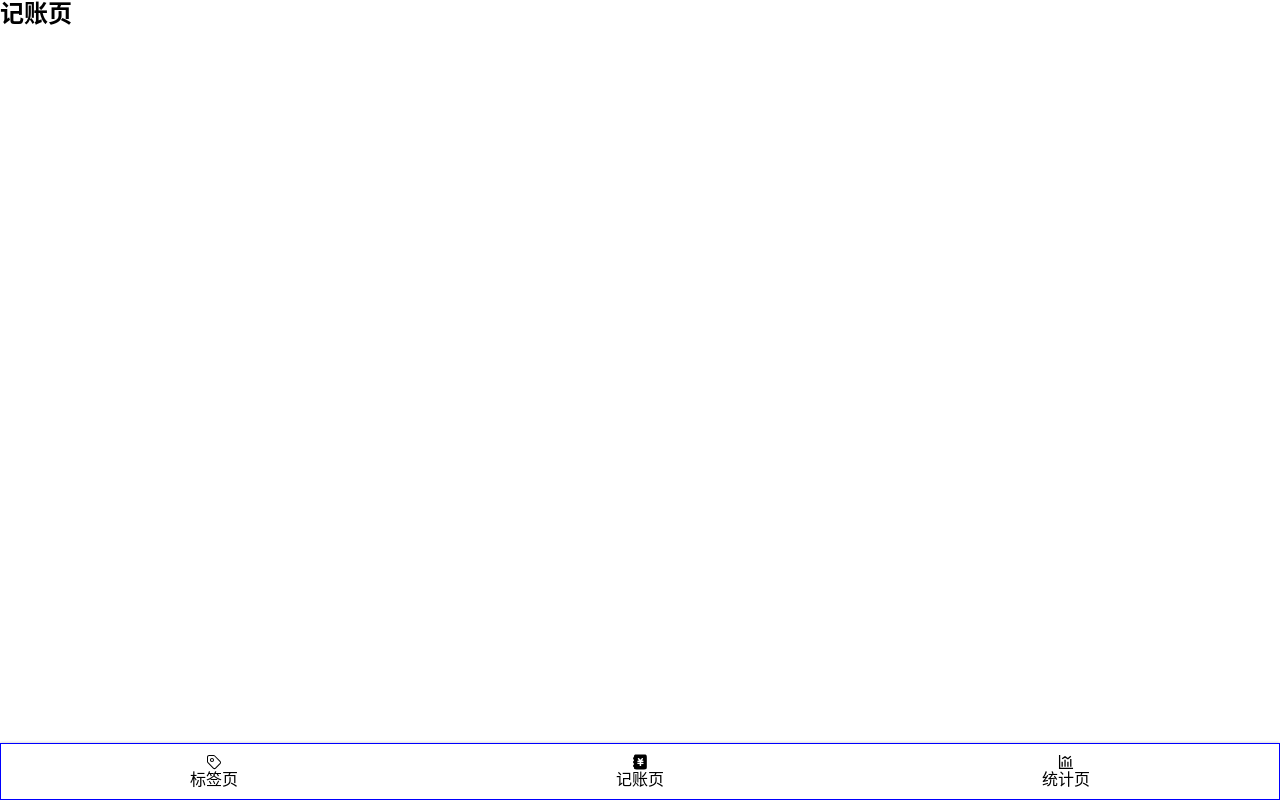
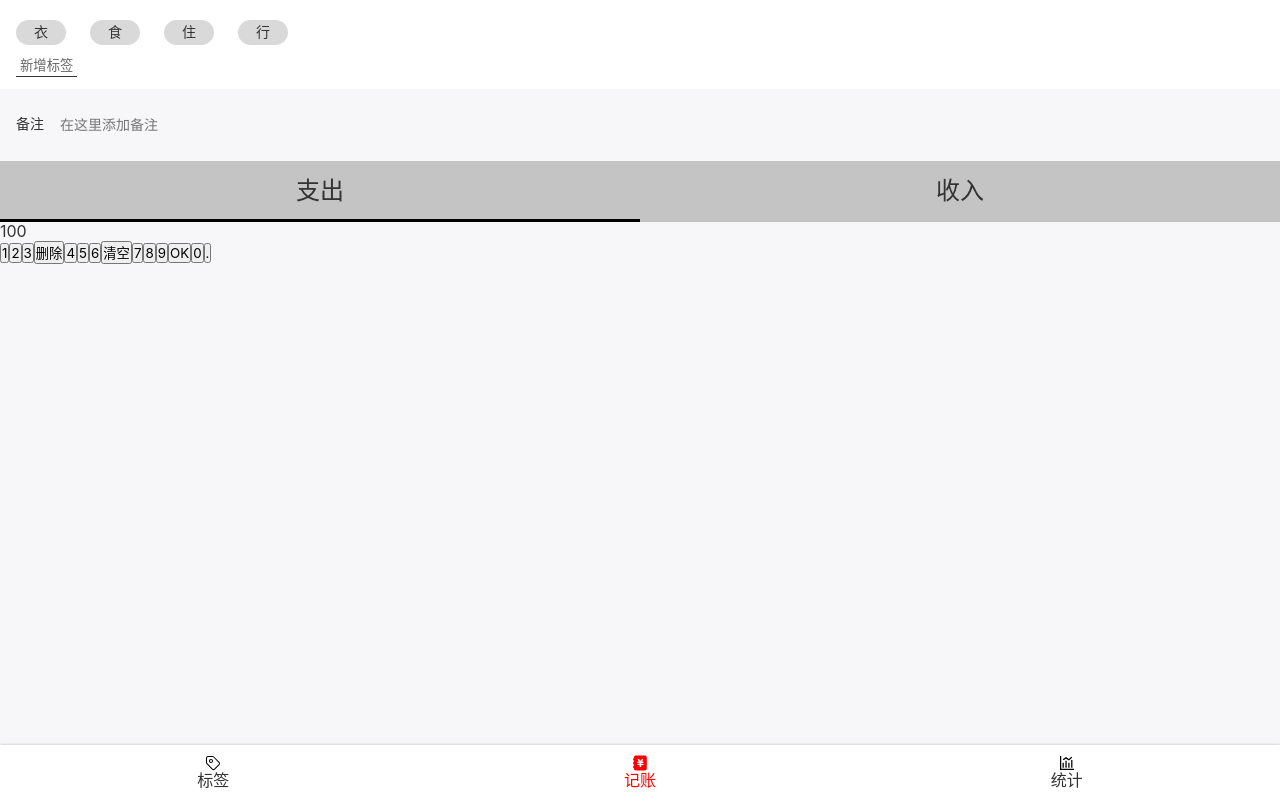
Before and after one commit to crazyones110/f_account, a React (Create React App) app: page /#/money in a window 1280 px wide. Built offline with nearby package versions, Linux system fonts and the light colour scheme.

Commit message:
feat: 类型和备注完成

```diff
--- a/src/App.tsx
+++ b/src/App.tsx
@@ -1,17 +1,18 @@
 import React from 'react'
-import {
-  HashRouter as Router,
-  Switch,
-  Route,
-  Redirect,
-} from 'react-router-dom'
+import { HashRouter as Router, Switch, Route, Redirect } from 'react-router-dom'
 import { Tags } from 'views/Tags'
 import { Money } from 'views/Money'
 import { Statistics } from 'views/Statistics'
 import { NoMatch } from 'views/NoMatch'
+import styled from 'styled-components'
+
+const AppWrapper = styled.div`
+  color: #333;
+`
 
 export default function App() {
   return (
+    <AppWrapper>
       <Router>
         {/* A <Switch> looks through its children <Route>s and
             renders the first one that matches the current URL. */}
@@ -32,5 +33,6 @@
         </Switch>
         {/* <Nav/> */}
       </Router>
+    </AppWrapper>
   )
 }
--- a/src/components/Nav.tsx
+++ b/src/components/Nav.tsx
@@ -1,12 +1,11 @@
 import React from 'react'
 import styled from 'styled-components'
-import { Link } from 'react-router-dom'
+import { NavLink } from 'react-router-dom'
 import { ReactComponent as Icon1 } from '../icons/tag.svg'
 import { ReactComponent as Icon2 } from '../icons/money.svg'
 import { ReactComponent as Icon3 } from 'icons/statistic.svg'
 const NavWrapper = styled.nav`
-  border: 1px solid blue;
-  /* line-height: 24px; */
+  background-color: #fff;
   box-shadow: 0 0 3px rgba(0, 0, 0, 0.25);
   > ul {
     display: flex;
@@ -18,6 +17,12 @@
         flex-direction: column;
         justify-content: center;
         align-items: center;
+        &.selected {
+          color: red;
+          svg path {
+            fill: red;
+          }
+        }
       }
     }
   }
@@ -49,22 +54,22 @@
     <NavWrapper>
       <ul>
         <li>
-          <Link to="/tags">
+          <NavLink to="/tags" activeClassName="selected">
             <TagIcon />
-            标签页
-          </Link>
+            标签
+          </NavLink>
         </li>
         <li>
-          <Link to="/money">
+          <NavLink to="/money" activeClassName="selected">
             <MoneyIcon />
-            记账页
-          </Link>
+            记账
+          </NavLink>
         </li>
         <li>
-          <Link to="/statistics">
+          <NavLink to="/statistics" activeClassName="selected">
             <StatisticsIcon />
-            统计页
-          </Link>
+            统计
+          </NavLink>
         </li>
       </ul>
     </NavWrapper>
--- a/src/index.scss
+++ b/src/index.scss
@@ -17,4 +17,11 @@
   font-family: $font-hei;
   font-size: 16px;
   line-height: 1.2;
+  background-color: #f7f6f8;
 }
+button {
+  font-family: inherit;
+}
+:focus {
+  outline: none;
+}
--- a/src/views/Money.tsx
+++ b/src/views/Money.tsx
@@ -1,10 +1,119 @@
 import { Layout } from 'components/Layout'
 import React from 'react'
+import styled from 'styled-components'
+
+const TagsSection = styled.section`
+  background: #fff;
+  padding: 12px 16px;
+  ol {
+    > li {
+      background: #d9d9d9;
+      border-radius: 18px;
+      display: inline-block;
+      padding: 4px 18px;
+      font-size: 14px;
+      margin: 8px 12px;
+      &:first-child {
+        margin-left: 0;
+      }
+    }
+  }
+  > button {
+    background: none;
+    border: none;
+    padding: 2px 4px;
+    border-bottom: 1px solid #333;
+    color: #666;
+  }
+`
+const NoteSection = styled.section`
+  padding: 0 16px;
+  font-size: 14px;
+  > label {
+    display: flex;
+    align-items: center;
+    > span {
+      margin-right: 16px;
+      white-space: nowrap;
+    }
+    > input {
+      display: block;
+      width: 100%;
+      height: 72px;
+      line-height: 72px;
+      background: none;
+      border: none;
+      font-size: 14px;
+    }
+  }
+`
+const CategorySection = styled.section`
+  > ul {
+    display: flex;
+    background: #c4c4c4;
+    > li {
+      width: 50%;
+      font-size: 24px;
+      text-align: center;
+      padding: 16px 0;
+      position: relative;
+      &.selected::after {
+        content: '';
+        display: block;
+        border-bottom: 3px solid black;
+        position: absolute;
+        bottom: 0;
+        width: 100%;
+        left: 0;
+      }
+    }
+  }
+`
+const NumberPadSection = styled.section``
 
 export function Money() {
   return (
     <Layout>
-      <h2>记账页</h2>
+      <TagsSection>
+        <ol>
+          <li>衣</li>
+          <li>食</li>
+          <li>住</li>
+          <li>行</li>
+        </ol>
+        <button>新增标签</button>
+      </TagsSection>
+      <NoteSection>
+        <label>
+          <span>备注</span>
+          <input type="text" placeholder="在这里添加备注"/>
+        </label>
+      </NoteSection>
+      <CategorySection>
+        <ul>
+          <li className="selected">支出</li>
+          <li>收入</li>
+        </ul>
+      </CategorySection>
+      <NumberPadSection>
+        <div>100</div>
+        <div>
+          <button>1</button>
+          <button>2</button>
+          <button>3</button>
+          <button>删除</button>
+          <button>4</button>
+          <button>5</button>
+          <button>6</button>
+          <button>清空</button>
+          <button>7</button>
+          <button>8</button>
+          <button>9</button>
+          <button>OK</button>
+          <button>0</button>
+          <button>.</button>
+        </div>
+      </NumberPadSection>
     </Layout>
   )
 }
```
Lines whose indentation alone changed are shown as unchanged.
